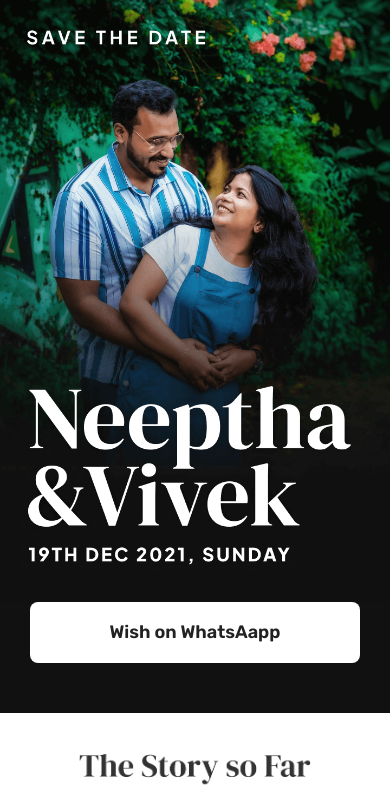
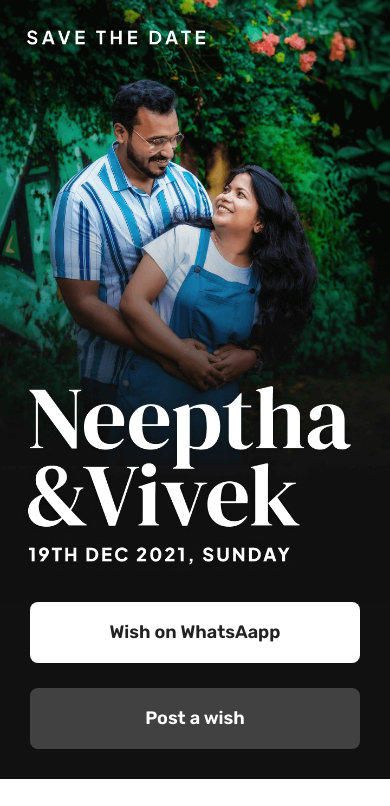
Before and after one commit to vivekprasadk/neepthaviveklife, a plain HTML site: page index.html in a window 390 px wide. Shown: the top 806 px of the page. Drawn offline with nearby package versions, Linux system fonts and the light colour scheme; no server answers.

Commit message:
Minor changes

```diff
--- a/css/styles.css
+++ b/css/styles.css
@@ -318,6 +318,11 @@ a{
 		font-size: 18px;
 		text-align: center;
 	}
+	.intro-cta-container .btn-ghost{
+	    margin-left: 0px;
+	    margin-bottom: 0px;
+	    margin-top: 25px;
+	}
 	.footer img {
     	height: 100px;
 	}
--- a/index.html
+++ b/index.html
@@ -35,6 +35,7 @@
 			<img src="img/intro-bg-mob.png">
 			<div class="intro-cta-container">
 				<a class="btn btn-main" href="https://wa.me/919567175630" target="_blank">Wish on WhatsAapp</a>
+				<a class="btn btn-ghost" onclick="toggleWishesModal(true)">Post a wish</a>
 			</div>
 		</div>
 	</section>
```
Also changed, not shown: img/slides/slide-1.png, img/slides/slide-2.png, img/slides/slide-3.png, img/slides/slide-4.png, 3 other files.
